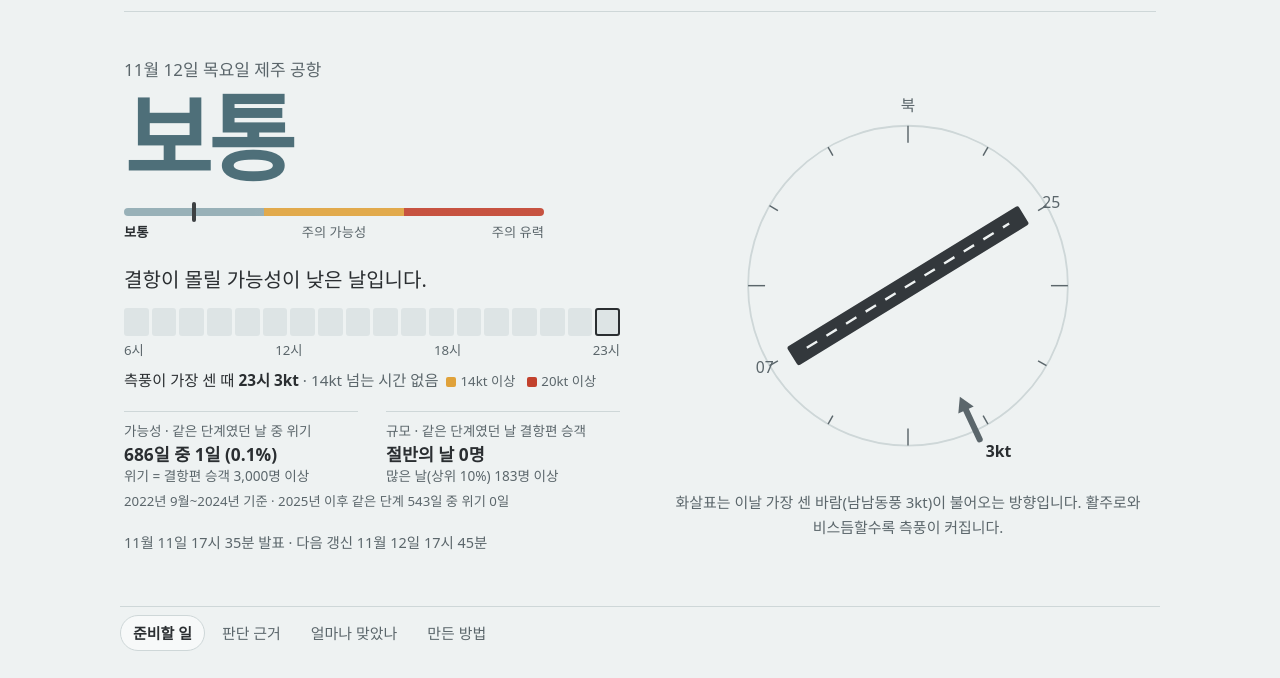
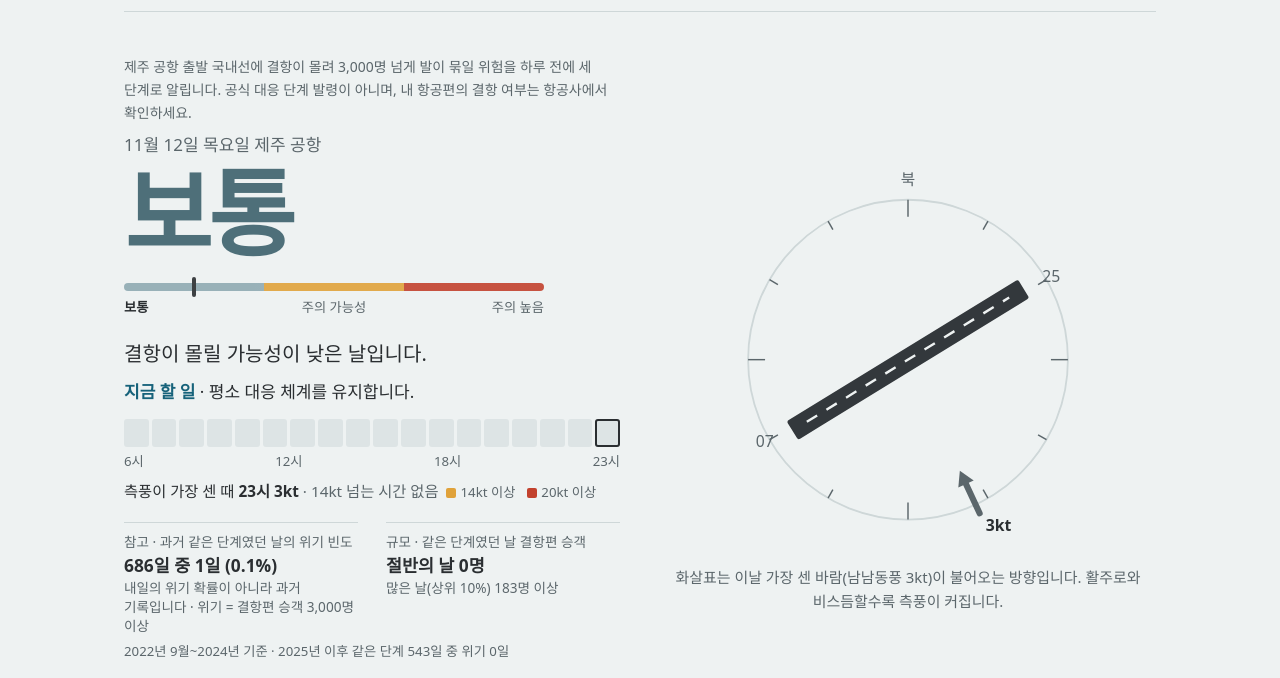
Before and after one commit to choihqmin/jeju-airport-risk, a plain HTML site: page index.html in a window 1280 px wide. Shown: the part 81-759 px from the top of the page. Drawn offline with Linux system fonts and the light colour scheme; a web font is replaced by a local one.

Commit message:
단계 이름 '주의 유력' → '주의 높음'(기준값 그대로), 예측 대상 한 줄, 지금 할 일 한 줄, 과거 위기 빈도는 참고값으로 표시 (GPT 검토)
Co-Authored-By: Claude Opus 5.5 <noreply@anthropic.com>
Claude-Session: https://claude.ai/code/session_013237bUy5y7MGZaaxoQrsEr

```diff
--- a/index.html
+++ b/index.html
@@ -70,6 +70,8 @@ header.top{display:flex;align-items:center;justify-content:space-between;gap:16p
 .facts dd small{display:block;font-weight:400;font-size:.8rem;color:var(--muted)} .facts-note{grid-column:1/-1;font-size:.78rem;color:var(--muted);margin:2px 0 0}
 .tierword.plain{font-size:clamp(2.2rem,5.6vw,3.6rem);letter-spacing:-.03em}
 .lede{font-size:1.18rem;line-height:1.6;margin:0 0 12px;max-width:34em}
+.scope{font-size:.82rem;color:var(--muted);margin:0 0 6px;max-width:40em}
+.now{margin:-4px 0 14px;max-width:36em;line-height:1.55}.now b{color:var(--sea)}
 .freq{color:var(--muted);margin:0;max-width:36em}
 .issued{color:var(--muted);font-size:.85rem;margin-top:18px}
 /* 시간 띠: 내일 06~23시 측풍을 한 칸씩. 색은 단계 색과 같은 뜻(주황=조심, 빨강=과거 결항이 급증한 20kt 이상) */
@@ -177,11 +179,13 @@ footer p{margin:0 0 6px;max-width:60em}
     <div class="hero">
       <div>
         <p class="stale" id="stale" role="alert" hidden></p>
+        <p class="scope" id="scope">제주 공항 출발 국내선에 결항이 몰려 3,000명 넘게 발이 묶일 위험을 하루 전에 세 단계로 알립니다. 공식 대응 단계 발령이 아니며, 내 항공편의 결항 여부는 항공사에서 확인하세요.</p>
         <p class="when" id="when">예보를 불러오는 중입니다</p>
         <p class="tierword" id="tierword">&nbsp;</p>
         <div class="tierline" aria-hidden="true"><i id="tiermark" style="left:16%"></i></div>
-        <div class="tierlabels" id="tierlabels" aria-hidden="true"><span>보통</span><span>주의 가능성</span><span>주의 유력</span></div>
+        <div class="tierlabels" id="tierlabels" aria-hidden="true"><span>보통</span><span>주의 가능성</span><span>주의 높음</span></div>
         <p class="lede" id="lede"></p>
+        <p class="now" id="now" hidden></p>
         <div class="drift" id="drift" hidden><div class="drift-cells" id="drift-cells" role="img"></div><div class="drift-axis"><span>6시</span><span>12시</span><span>18시</span><span>23시</span></div><p class="drift-cap" id="drift-cap"></p></div>
         <dl class="facts" id="facts"></dl>
         <p class="issued" id="issued"></p>
@@ -229,7 +233,7 @@ footer p{margin:0 0 6px;max-width:60em}
         <p class="chart-take" id="cal-take"></p>
         <div class="cal-read" aria-label="달력 읽는 법">
           <div class="rk"><span><i class="kp"><i style="background:var(--alert)"></i><i></i></i><b>윗줄</b> 기상특보만 봤을 때</span><span><i class="kp"><i></i><i style="background:var(--amber-mark)"></i></i><b>아랫줄</b> 이 예보</span></div>
-          <div class="legend cal-colors"><span><i class="sw" style="background:var(--grid);outline:1px solid var(--rule)"></i>신호 없음·보통</span><span><i class="sw" style="background:var(--amber-mark)"></i>주의 가능성</span><span><i class="sw" style="background:var(--alert)"></i>주의 유력·특보 예고(주의보 이상)</span><span><i class="ringk"></i>실제 위기</span></div>
+          <div class="legend cal-colors"><span><i class="sw" style="background:var(--grid);outline:1px solid var(--rule)"></i>신호 없음·보통</span><span><i class="sw" style="background:var(--amber-mark)"></i>주의 가능성</span><span><i class="sw" style="background:var(--alert)"></i>주의 높음·특보 예고(주의보 이상)</span><span><i class="ringk"></i>실제 위기</span></div>
         </div>
         <div class="chart-scroll"><svg id="cal" viewBox="0 0 1000 600" role="img" aria-label="2025년 1월부터 2026년 10월까지 날짜별 기상특보 예고와 이 예보의 단계, 실제 위기일"></svg></div>
         <p class="cal-note" id="cal-note"></p>
@@ -286,7 +290,7 @@ const TIER = {
   2: { word: '주의 가능성', cls: 't2', color: 'var(--amber)', mark: 50,
        lede: '위험 신호가 평소보다 많은 날입니다. 큰 결항으로 이어진 적은 드물었지만, 당일 오전에 한 번 더 확인하세요.',
        trvWord: '결항이 생길 수 있어요', trvLede: '이날은 바람이나 비로 일부 항공편이 결항될 수 있어요.' },
-  3: { word: '주의 유력', cls: 't3', color: 'var(--alert)', mark: 83.3,
+  3: { word: '주의 높음', cls: 't3', color: 'var(--alert)', mark: 83.3,
        lede: '결항이 몰려 3,000명 넘게 발이 묶일 위험이 큰 날입니다.',
        trvWord: '결항 위험이 커요', trvLede: '이날은 결항이 많이 생겨 공항에 발이 묶일 위험이 커요.' },
 };
@@ -337,7 +341,7 @@ function factsHTML(ref, d) {
   const label = pers[0].replace('CV ', '').replace(/(\d{4})-09-15~(\d{4})/, '$1년 9월~$2년').replace(/^(\d{4})~(\d{4})$/, '$1~$2년');
   const pc = x => x.days ? (x.crisis / x.days * 100) : 0, f = v => v < 1 && v > 0 ? v.toFixed(1) : Math.round(v);
   const med = Math.round(s.stranded_median || 0), p90 = Math.round(s.stranded_p90 || 0);
-  return `<div><dt>가능성 · 같은 단계였던 날 중 위기</dt><dd>${s.days.toLocaleString('ko-KR')}일 중 ${s.crisis}일 (${f(pc(s))}%)<small>위기 = 결항편 승객 3,000명 이상</small></dd></div>` +
+  return `<div><dt>참고 · 과거 같은 단계였던 날의 위기 빈도</dt><dd>${s.days.toLocaleString('ko-KR')}일 중 ${s.crisis}일 (${f(pc(s))}%)<small>내일의 위기 확률이 아니라 과거 기록입니다 · 위기 = 결항편 승객 3,000명 이상</small></dd></div>` +
     `<div><dt>규모 · 같은 단계였던 날 결항편 승객</dt><dd>절반의 날 ${med ? `${med.toLocaleString('ko-KR')}명 이하` : '0명'}<small>많은 날(상위 10%) ${p90.toLocaleString('ko-KR')}명 이상</small></dd></div>` +
     `<p class="facts-note">${label} 기준${h ? ` · 2025년 이후 같은 단계 ${h.days.toLocaleString('ko-KR')}일 중 위기 ${h.crisis}일` : ''}</p>`;
 }
@@ -387,7 +391,7 @@ function method(ref, d) {
   el('m2').textContent = `전날 기상특보 예고만 봤다면 2020~2024년 위기일의 ${Math.round(f.warning_miss_rate * 100)}%를 놓쳤습니다. 예보·관측·운항 자료와 예보관 발표문을 합치자, 위험한 날을 골라내는 정확도(평균 정밀도, 1이 만점)가 0.26에서 0.65로 올랐습니다(2022년 9월~2024년). 다만 위기일이 한 해 ${Math.round(f.crisis_days_per_year_2018_2024)}일 남짓으로 드물어 이 숫자에는 불확실성이 큽니다.`;
   el('m3').textContent = `결항편 승객이 떠안는 추가 비용을 2025년 관광객 지출 단가로 계산하면 한 해 ${Math.round(f.loss_low_eok)}억 원(시간 손실만)~${Math.round(f.loss_high_eok)}억 원(1.5일 지연 가정), 기본 추정(시간 손실과 숙박 1박)으로 ${Math.round(f.loss_base_eok)}억 원입니다. 가정에 따라 달라지는 시나리오 값입니다. 모델은 미리 고정해 두었고(지문 ${ref.model_sha}), 11월 5일 예보부터 매일 기록을 공개합니다.`;
   el('trv-m').textContent = `이 전망은 그날 제주 공항에서 출발하는 국내선에 결항이 몰려 3,000명 넘게 발이 묶일 가능성을 세 단계로 알려 드려요. 제주로 오는 편도 같은 날씨의 영향을 받으니 오시는 분도 참고하세요. 내 항공편이 뜨는지는 알 수 없으니, 최종 확인은 꼭 항공사 안내로 하세요.`;
-  el('foot1').textContent = d ? `${fmtIssued(d.issued_kst)} 기록 · 모델 지문 ${ref.model_sha} · 단계는 보통, 주의 가능성, 주의 유력 세 가지` : '';
+  el('foot1').textContent = d ? `${fmtIssued(d.issued_kst)} 기록 · 모델 지문 ${ref.model_sha} · 단계는 보통, 주의 가능성, 주의 높음 세 가지` : '';
 }
 function drift(H) {
   const box = el('drift'); if (!H || !H.length) { box.hidden = true; return; } box.hidden = false;
@@ -418,6 +422,8 @@ function render(view, d, ref) {
   const offline = navigator.onLine === false, stale = d.target < expect || offline; el('stale').hidden = !stale;
   if (stale) el('stale').textContent = offline ? `인터넷 연결이 없어 마지막으로 받은 ${fmtDate(d.target)} 예보를 보여 드립니다. 연결되면 새로고침해 주세요.`
     : `최신 예보가 아닙니다. 이 화면은 ${fmtDate(d.target)} 예보이며, 그 뒤 예보가 아직 올라오지 않았습니다.`;
+  const first = t ? (view === 'trv' ? (TRV[d.tier] || [])[0] : (TODO[d.tier] || [])[0]) : null;
+  el('now').hidden = !first; if (first) el('now').innerHTML = `<b>지금 할 일</b> · ${first}`;
   el('todo').innerHTML = (TODO[d.tier] || []).map(x => `<li>${x}</li>`).join('');
   el('trv-todo').innerHTML = (TRV[d.tier] || []).map(x => `<li>${x}</li>`).join('');
   el('trv-in').innerHTML = (TRV_IN[d.tier] || []).map(x => `<li>${x}</li>`).join('');
@@ -473,11 +479,11 @@ function drawCalendar(C){
     mk(s,'rect',{x:x0+ig/2,y:y0+sub,width:cw-ig,height:ch,rx:1.5,fill:col[r.t]});
     if(r.c) rings.push([x0,y0]);
     const hit=mk(s,'rect',{x:x0,y:y0,width:cw,height:sub+ch,fill:'transparent'});
-    hit.addEventListener('pointermove',e=>showTip(e,`<b>${r.d}</b><br>기상특보 예고 ${r.w?'있음':'없음'}<br>이 예보 ${['','보통','주의 가능성','주의 유력'][r.t]}<br>추정 체류객 ${n0(r.s)}명${r.c?' (위기)':''}`)); hit.addEventListener('pointerleave',hideTip)});
+    hit.addEventListener('pointermove',e=>showTip(e,`<b>${r.d}</b><br>기상특보 예고 ${r.w?'있음':'없음'}<br>이 예보 ${['','보통','주의 가능성','주의 높음'][r.t]}<br>추정 체류객 ${n0(r.s)}명${r.c?' (위기)':''}`)); hit.addEventListener('pointerleave',hideTip)});
   rings.forEach(([x0,y0])=>mk(s,'rect',{x:x0-1,y:y0-3,width:cw+2,height:sub+ch+6,rx:3,fill:'none',stroke:'var(--ink)','stroke-width':narrow?3:2.5,'pointer-events':'none'}));
   s.setAttribute('viewBox',`0 0 ${W} ${T+months.length*rh}`);
   const crisis=C.filter(r=>r.c).length, wd=C.filter(r=>r.w).length, wh=C.filter(r=>r.w&&r.c).length, ad=C.filter(r=>r.t===3).length, ah=C.filter(r=>r.t===3&&r.c).length, ad2=C.filter(r=>r.t>=2&&r.c).length;
-  el('cal-take').textContent=`2025년 1월부터 2026년 10월까지 결항편 승객이 3,000명을 넘은 날(추정)은 ${crisis}일입니다(검은 테두리). 기상특보 예고는 ${wd}일 있었지만, 그중 위기일은 ${wh}일뿐입니다. 이 예보는 '주의 유력'을 ${ad}일 냈고 그중 ${ah}일이 실제 위기였습니다. 나머지 위기 ${ad2-ah}일도 '주의 가능성'으로 짚었습니다.`;
+  el('cal-take').textContent=`2025년 1월부터 2026년 10월까지 결항편 승객이 3,000명을 넘은 날(추정)은 ${crisis}일입니다(검은 테두리). 기상특보 예고는 ${wd}일 있었지만, 그중 위기일은 ${wh}일뿐입니다. 이 예보는 '주의 높음'을 ${ad}일 냈고 그중 ${ah}일이 실제 위기였습니다. 나머지 위기 ${ad2-ah}일도 '주의 가능성'으로 짚었습니다.`;
   el('cal-note').textContent='지금 쓰는 단계 기준을 지난 기간에 거꾸로 적용해 본 결과라 설명용입니다. 단계 기준을 정할 때 이 기간의 점수 분포도 함께 썼기 때문에, 처음 보는 자료로 본 시험과는 다릅니다. 예보관 발표문이 있는 날만 표시했습니다.';
 }
 
```
